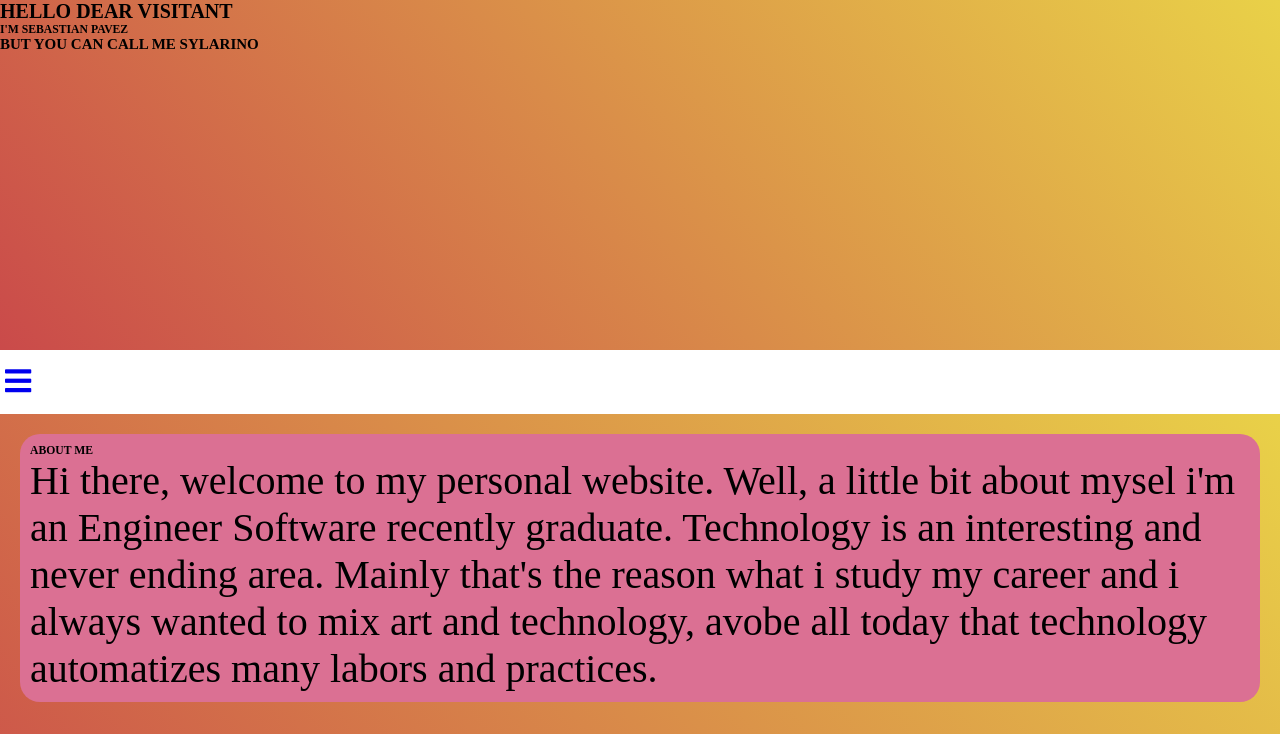
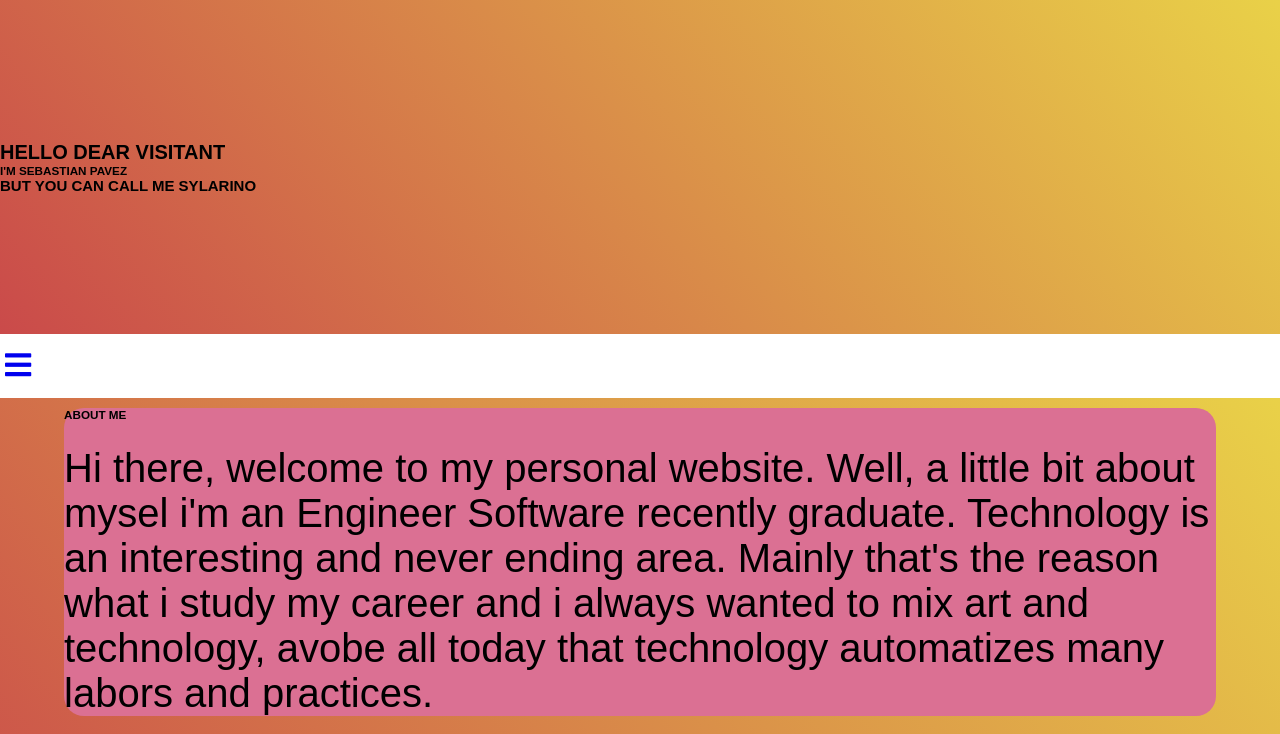
Before and after one commit to Sylarino/PersonalLandingPage, a plain HTML site: page index.html in a window 1280 px wide. Shown: the top 734 px of the page. Drawn offline with nearby package versions, Linux system fonts and the light colour scheme; a web font is replaced by a local one.

Commit message:
Ultimos cambios

```diff
--- a/css/main.css
+++ b/css/main.css
@@ -3,7 +3,7 @@
 :root {
     --primary-color: rgb(202, 74, 74);
     --secundary-color: rgb(233, 209, 72);
-    --terciary-color:
+
 }
 
 /* Configuracion inicial */
@@ -15,46 +15,60 @@
 
 html {
     font-size: 62.5%;
+    font-family: 'Lexend Mega', sans-serif;
 }
 
 /* Contenido del Layout */
 header {
-    height: 35rem;
+    position: relative;
+    display: flex;
+    width: 100%;
+    min-width: 320px;
+    flex-direction: column;
+    justify-content: center;
+    height: 334px;
     background:linear-gradient(50deg, var(--primary-color), var(--secundary-color));
+    padding: 0;
+    margin: 0;
 }
 
 /* Barra de Navegación Mobile */
+.nav--navegation {
+    min-width: 320px;
+    padding: 0;
+    margin: 0;
 
-.nav-bar > ul {
+}
+.nav--navegation  > ul {
     display: flex;
 }
 
-.nav-bar > ul > li {
+.nav--navegation  > ul > li {
     font-size: 3rem;
     list-style: none;
 }
 
-.nav-bar .item-1 {
+.nav--navegation .item-1 {
     background-color:var(--primary-color);
 }
 
-.nav-bar .item-2 {
+.nav--navegation .item-2 {
     background-color:var(--secundary-color);
 }
-
+/*
 nav > ul > li > ul {
-    display:none;
+    display: none;
     position: absolute;
     text-align: left;
 }
 
-.nav-bar > ul > li:hover > ul {
+.nav--navegation > ul > li:hover > ul {
     color: white;
     list-style: none;
     background-color: var(--primary-color);
-}
+} */
 .menu li {
-    font-size: 16px;
+    font-size: 1.6rem;
     padding: 15px 5px;
     white-space: nowrap;
 }
@@ -66,13 +80,12 @@ nav > ul > li > ul {
     align-items: center;
 }
 
-/* .toggle {
-    order: 1;
-} */
-
 main {
     display: flex;
+    min-width: 320px;
     background: linear-gradient(50deg, var(--primary-color), var(--secundary-color));
+    padding: 0;
+    margin: 0;
 }
 
 .item {
@@ -83,23 +96,29 @@ main {
 }
 
 .item.active {
-    display: block;
+    display: flex;
 }
 
 /* Fin de estilos barra de navegación mobile */
 
-.section-main {
+.main_section--cards {
     display: flex;
     flex-flow: column;
+    width: 100%;
+    min-width: 320px;
+    height: auto;
 }
 
-.cards {
+.main_section--cards .cards {
     background-color: palevioletred;
-    margin: 2rem;
-    padding: 1rem;
     border-radius: 2rem;
+    width: 90%;
+    margin: 0 auto;
+    margin-top: 10px;
+    margin-bottom: 10px;
 }
 
 .cards p {
     font-size: 4rem;
+    margin-top: 25px;
 }
--- a/index.html
+++ b/index.html
@@ -9,6 +9,9 @@
     <link rel="stylesheet" href="https://cdnjs.cloudflare.com/ajax/libs/font-awesome/5.9.0/css/all.min.css">
     <script type="text/javascript" src="https://cdnjs.cloudflare.com/ajax/libs/jquery/3.4.1/jquery.min.js"></script>
     <script type="text/javascript" src="js/javascript.js"></script>
+    <!-- Fonts -->
+    <link rel="preconnect" href="https://fonts.gstatic.com">
+    <link href="https://fonts.googleapis.com/css2?family=Lexend+Mega&family=Neuton:wght@300;400;700&display=swap" rel="stylesheet">
 </head>
 <body>
     <header>
@@ -17,24 +20,18 @@
         <h2>BUT YOU CAN CALL ME SYLARINO</h2>
 
     </header>
-    <nav class="nav-bar">
+    <nav class="nav--navegation">
         <ul class="menu">
             <li class="item-1 item"><a href="#">HOME</a></li>
             <li class="item-2 item"><a href="#">¿WHO I AM?</a></li>
-            <li class="item-1 item"><a href="#">ART</a>
-                <ul>
-                    <li> <a href="#">DRAW</a></li>
-                    <li><a href="#">PAINTING</a></li>
-                    <li><a href="#">OTHERS</a></li>
-                </ul>
-            </li>
+            <li class="item-1 item"><a href="#">ART</a></li>
             <li class="item-2 item"><a href="#">DEVELOPMENT</a></li>
             <li class="item-1 item"><a href="#">CONTACT</a></li>
             <li class="toggle"><a href="#"><i class="fas fa-bars"></i></a></li>
         </ul>
     </nav>
     <main>
-       <section class="section-main">
+       <section class="main_section--cards">
            <article class="cards">
                 <h1>ABOUT ME</h1>
                 <p>Hi there, welcome to my personal website. Well, a little bit about mysel i'm an Engineer Software recently graduate.
```
